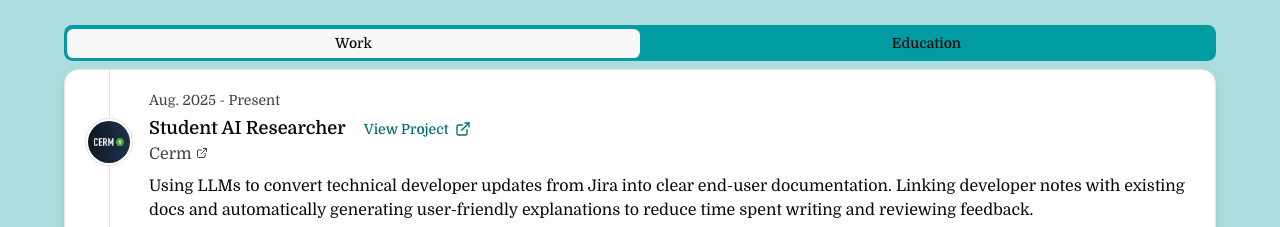
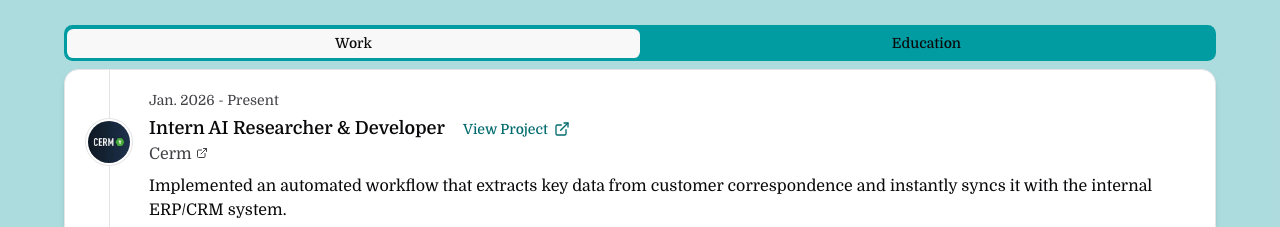
Before and after one commit to SimonStnn/website, a Next.js app: page / in a window 1280 px wide. Shown: the part 725-952 px from the top of the page. Built offline with nearby package versions, Linux system fonts and the light colour scheme; no server answers.

Commit message:
Update experience section with new internship details

```diff
--- a/app/page.tsx
+++ b/app/page.tsx
@@ -168,9 +168,20 @@ export default async function Home() {
               <Card className="p-0 shadow-md">
                 <CardContent className="grid gap-6 py-0">
                   <Timeline
+                    smartDates
                     items={[
                       {
-                        year: "Aug. 2025 - Present",
+                        year: "Jan. 2026 - Jun. 2026",
+                        title: "Intern AI Researcher & Developer",
+                        company: "Cerm",
+                        companyUrl: "https://www.cerm.be/",
+                        logo: "/images/logos/cerm.webp",
+                        description:
+                          "Implemented an automated workflow that extracts key data from customer correspondence and instantly syncs it with the internal ERP/CRM system.",
+                        projectLink: "/projects/cerm-mcp-poc",
+                      },
+                      {
+                        year: "Aug. 2025 - Dec. 2025",
                         title: "Student AI Researcher",
                         company: "Cerm",
                         companyUrl: "https://www.cerm.be/",
```
